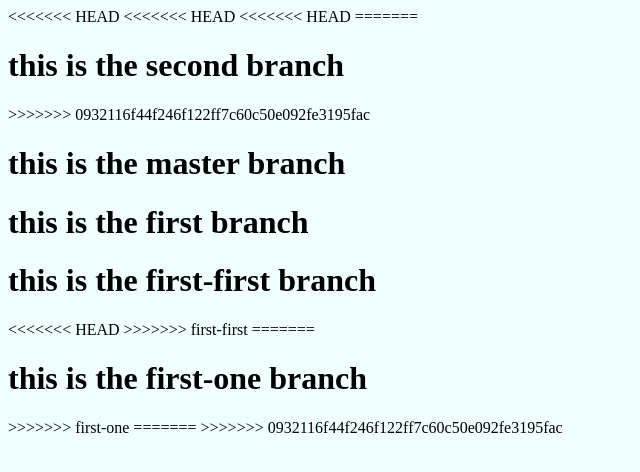
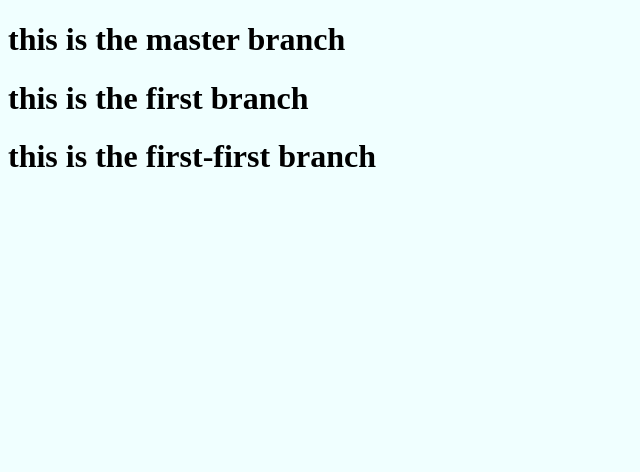
Before and after one commit to divine-ghost/git-practice, a plain HTML site: page index.html in a window 1280 px wide. Shown: the whole page, without its empty margins (0-640 px from the left). Drawn offline with Linux system fonts and the light colour scheme.

Commit message:
resolved everything

```diff
--- a/index.html
+++ b/index.html
@@ -8,21 +8,8 @@
     <script src="main.js" defer></script>
 </head>
 <body>
-<<<<<<< HEAD
-<<<<<<< HEAD
-<<<<<<< HEAD
-=======
-    <h1>this is the second branch </h1>
->>>>>>> 0932116f44f246f122ff7c60c50e092fe3195fac
     <h1>this is the master branch </h1>
     <h1>this is the first branch</h1>
     <h1>this is the first-first branch</h1>
-<<<<<<< HEAD
->>>>>>> first-first
-=======
-    <h1>this is the first-one branch</h1>
->>>>>>> first-one
-=======
->>>>>>> 0932116f44f246f122ff7c60c50e092fe3195fac
 </body>
 </html>
```
